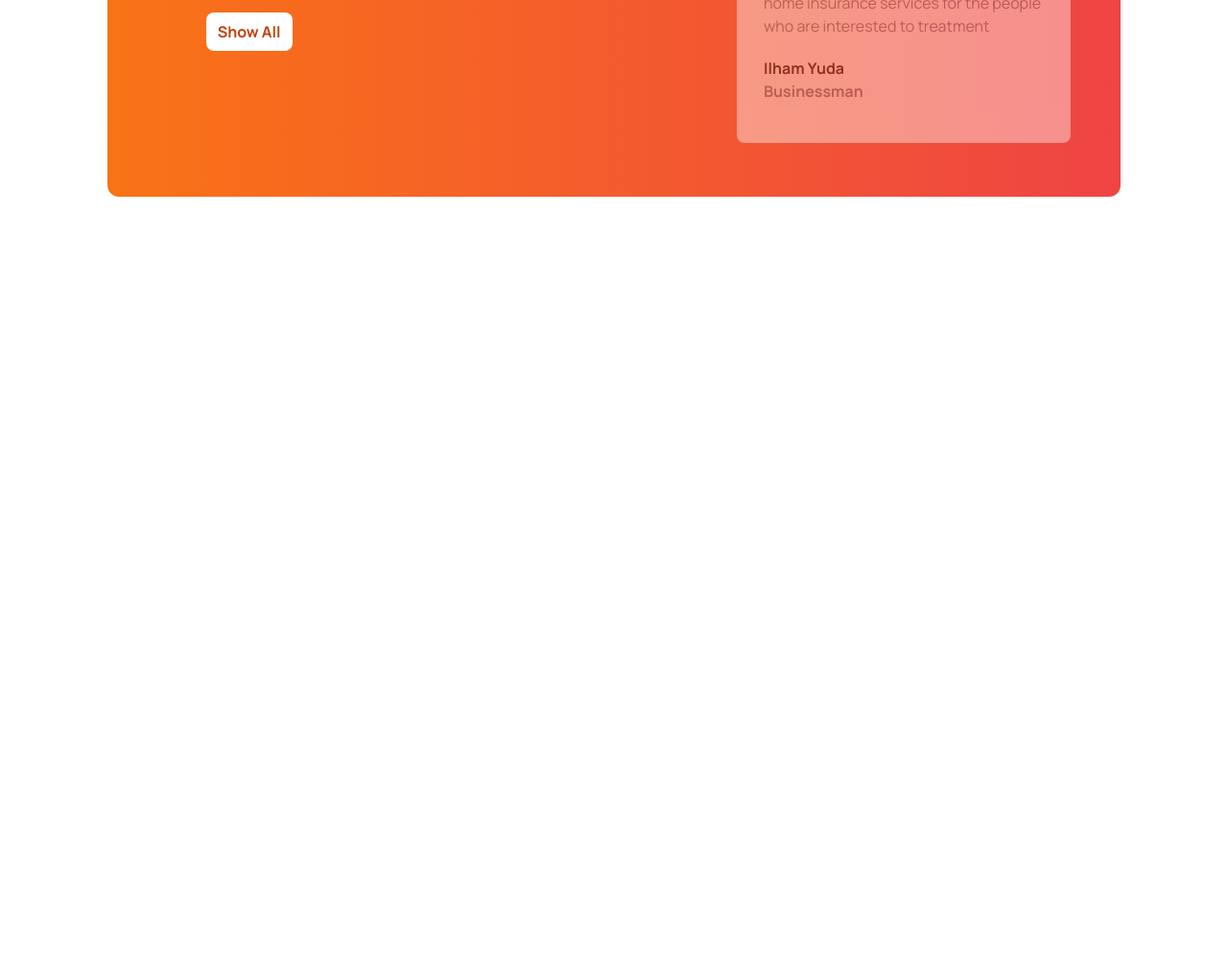
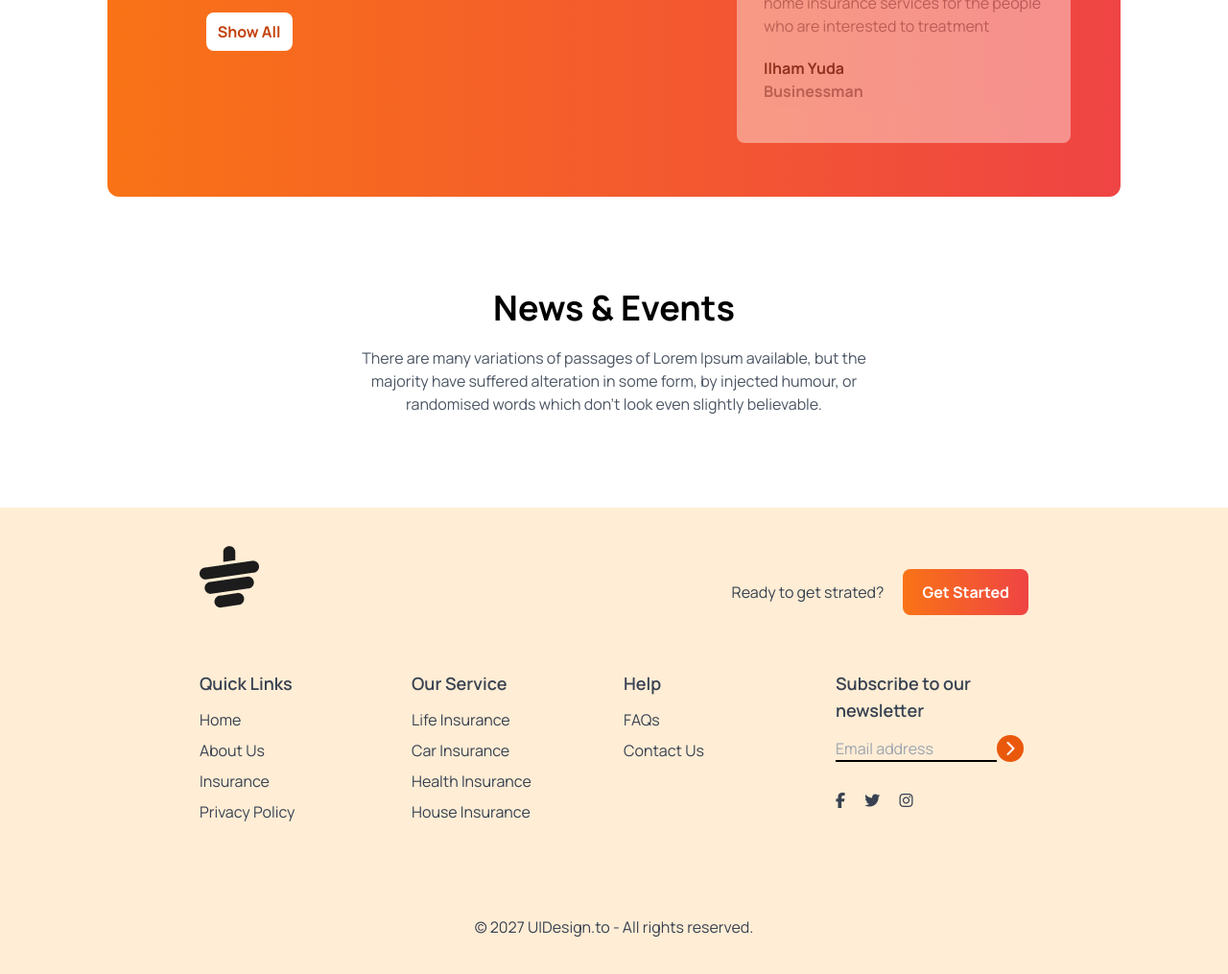
Before and after one commit to siam114/tea-house-using-tailwind, a plain HTML site: page index.html in a window 1280 px wide. Shown: the part 2175-3190 px from the top of the page at 96% size. Before the commit the page ends 2476 px from the top, so only its background shows below. Drawn offline with nearby package versions, Linux system fonts and the light colour scheme.

Commit message:
complete footer section

```diff
--- a/index.html
+++ b/index.html
@@ -184,7 +184,78 @@
                  </div>
            </div>
            </section>
+
+           <!-- news and event section -->
+            <section>
+                <div class="text-center mb-8">
+                    <h1 class="text-3xl md:text-4xl font-bold mb-5">News & Events</h1>
+                    <p class="text-gray-600 max-w-xl mx-auto">There are many variations of passages of Lorem Ipsum available, but the majority have suffered alteration in some form, by injected humour, or randomised words which don't look even slightly believable.</p>
+                </div>
+                <!-- grid card -->
+
+            </section>
     </main>
-    <footer></footer>
+    <footer class="mt-24 bg-orange-100 text-gray-700 py-10 px-4 md:px-16">
+        <div class="w-9/12 mx-auto">
+            <!-- logo -->
+             <div class="mb-8 flex justify-between gap-5">
+                <img class="mb-8" src="./images/cup.png" alt="">
+                <div class="flex items-center gap-5">
+                    <p>Ready to get strated?</p>
+                    <button class="bg-gradient-to-r from-orange-500 to-red-500 px-5 py-3 rounded-lg text-white font-bold">Get Started</button>
+                </div>
+             </div>
+             <!-- links -->
+              <div class="grid grid-cols-1 md:grid-cols-2 md:gap-5 lg:grid-cols-4 gap-4">
+                <!-- first column-->
+                 <div>
+                    <h3 class="font-semibold text-lg mb-3">Quick Links</h3>
+                    <ul class="space-y-2">
+                        <li><a class="hover:text-orange-600" href="#home">Home</a></li>
+                        <li><a class="hover:text-orange-600" href="#About Us">About Us</a></li>
+                        <li><a class="hover:text-orange-600" href="#Insurance">Insurance</a></li>
+                        <li><a class="hover:text-orange-600" href="#Privacy Policy">Privacy Policy</a></li>
+                    </ul>
+                 </div>
+                <!-- second column-->
+                 <div>
+                    <h3 class="font-semibold text-lg mb-3">Our Service</h3>
+                    <ul class="space-y-2">
+                        <li><a class="hover:text-orange-600" href="#">Life Insurance</a></li>
+                        <li><a class="hover:text-orange-600" href="#">Car Insurance</a></li>
+                        <li><a class="hover:text-orange-600" href="#">Health Insurance</a></li>
+                        <li><a class="hover:text-orange-600" href="#">House Insurance</a></li>
+                    </ul>
+                 </div>
+                <!-- third column-->
+                 <div>
+                    <h3 class="font-semibold text-lg mb-3">Help</h3>
+                    <ul class="space-y-2">
+                        <li><a class="hover:text-orange-600" href="#">FAQs</a></li>
+                        <li><a class="hover:text-orange-600" href="#">Contact Us</a></li>
+
+                    </ul>
+                 </div>
+                 <!-- fourth column -->
+                  <div>
+                    <h3 class="font-semibold text-lg mb-3">Subscribe to our newsletter</h3>
+                    <div class="flex flex-col space-y-2">
+                        <div>
+                            <input placeholder="Email address" type="text" class="bg-transparent border-b-2 border-black w-4/6 md:w-5/6"><i class="fa-solid fa-chevron-right w-7 h-7 bg-orange-600 inline-flex rounded-full text-white justify-center items-center"></i>
+                            <div class="flex justify-center w-2/5 mb-2 mt-8 justify-between">
+                                <i class="fa-brands fa-facebook-f"></i>
+                                <i class="fa-brands fa-twitter"></i>
+                                <i class="fa-brands fa-instagram"></i>
+                            </div>
+                        </div>
+                    </div>
+                  </div>
+
+              </div>
+              <div class="text-center pt-10 lg:pt-20 mt-4">
+                <p>© 2027 UIDesign.to - All rights reserved.</p>
+              </div>
+        </div>
+    </footer>
 </body>
 </html>
```
